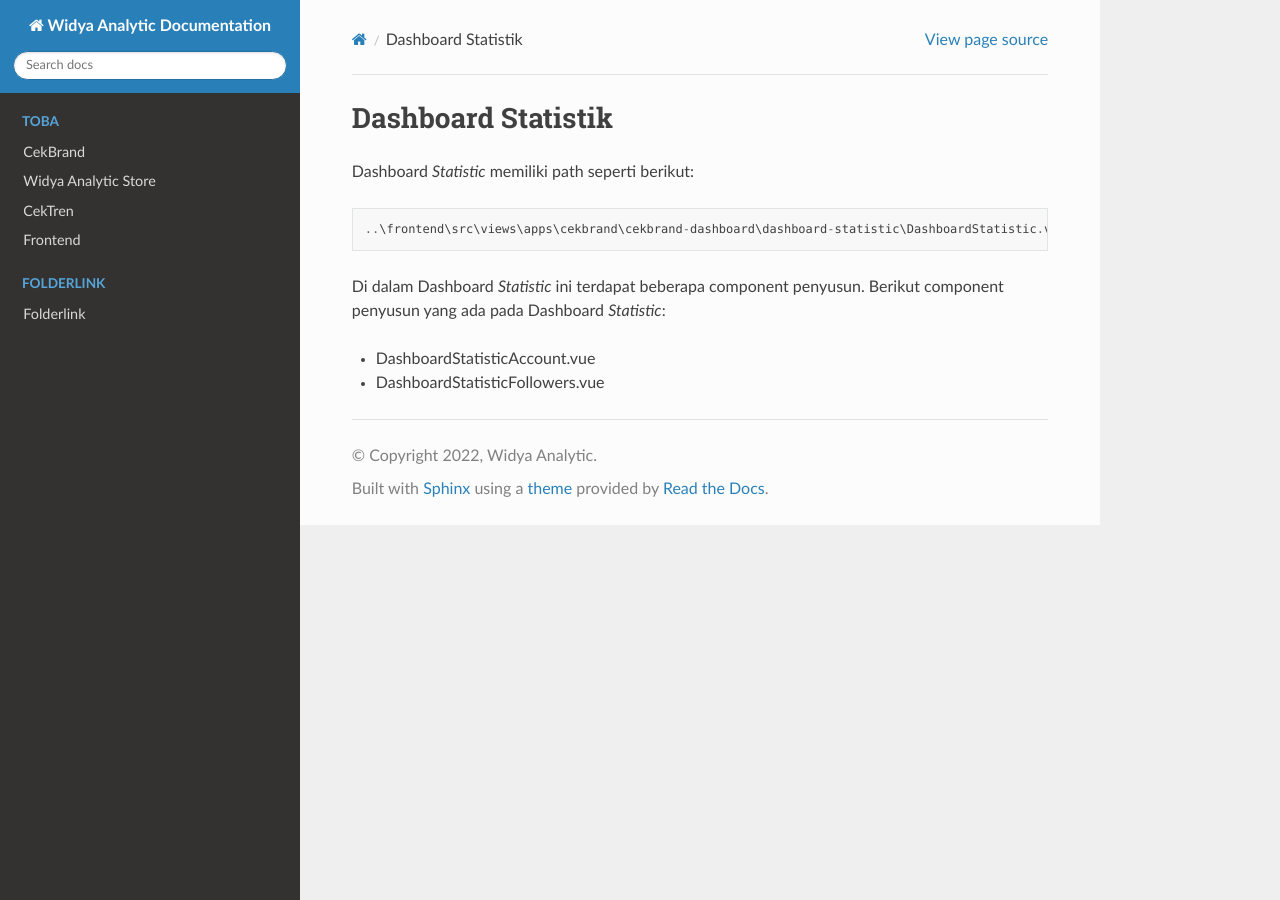
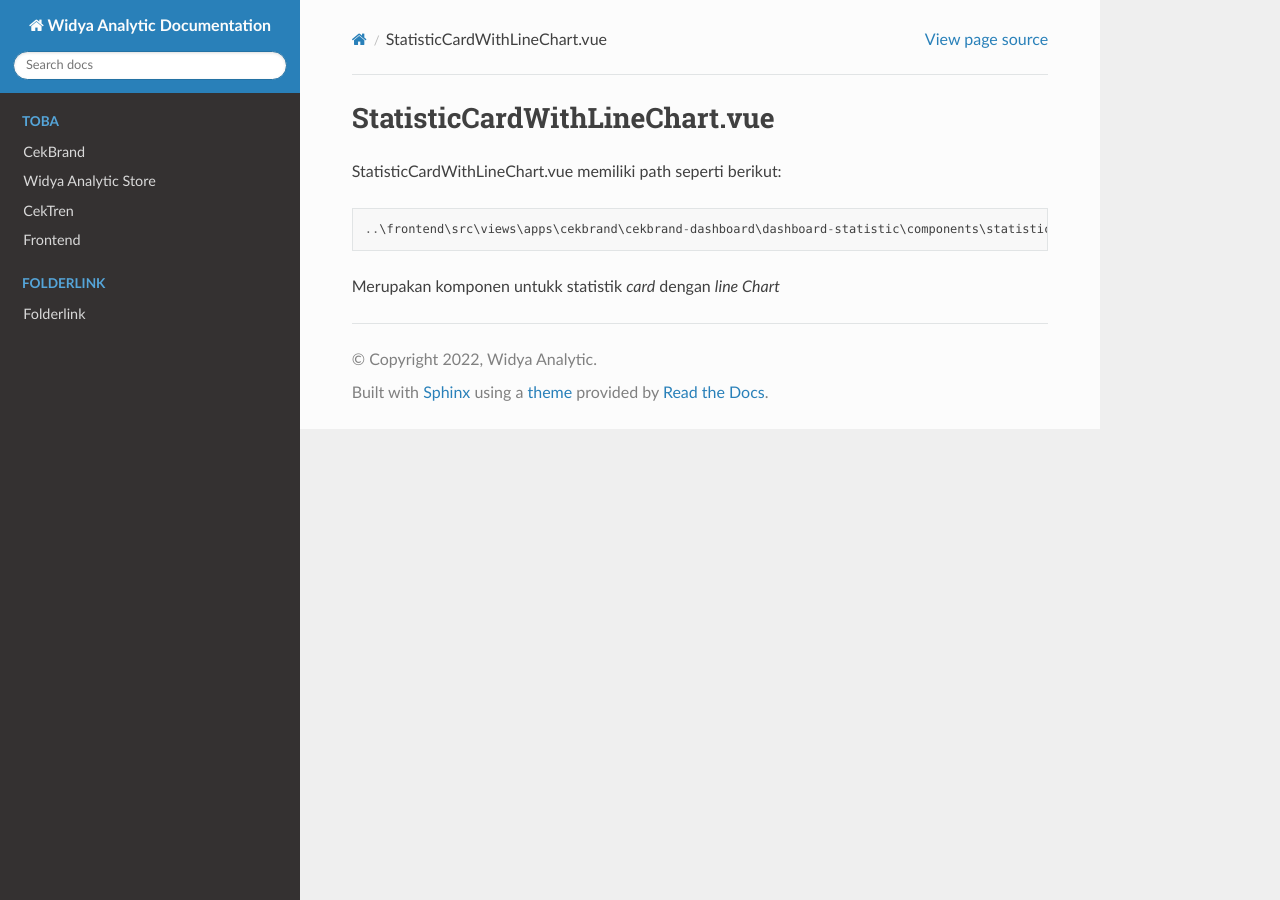
Before and after one commit to syrico/dokumentasi_data_widyaanalytics, a Sphinx documentation site: the page built from docs/source/Toba/frontend/cekbrand/views/apps/cekbrand/cekbrand-dashboard/dashboard-statistic/components/statistics-cards/StatisticCardWithLineChart.md, in a window 1280 px wide. Built offline with Sphinx 7.4.7 and the Read the Docs theme 2.0.0, drawn with Linux system fonts in a browser that asks for light colours; pages that are not in the unit, such as notebooks, are missing from menus.

Commit message:
update FE - Gerrit
update FE - Gerrit

````diff
--- a/docs/source/Toba/frontend/cekbrand/views/apps/cekbrand/cekbrand-dashboard/dashboard-statistic/components/indexstatistics-cards.rst
+++ b/docs/source/Toba/frontend/cekbrand/views/apps/cekbrand/cekbrand-dashboard/dashboard-statistic/components/indexstatistics-cards.rst
@@ -4,5 +4,5 @@
 .. toctree::
   :maxdepth: 6
 
-  statistics-cards/DashboardKompetitor
-  statistics-cards/DashboardKompetitorAccounts
+  statistics-cards/StatisticCardWithLineChart
+  statistics-cards/chartOptions
--- a/docs/source/Toba/frontend/cekbrand/views/apps/cekbrand/cekbrand-dashboard/dashboard-statistic/components/statistics-cards/StatisticCardWithLineChart.md
+++ b/docs/source/Toba/frontend/cekbrand/views/apps/cekbrand/cekbrand-dashboard/dashboard-statistic/components/statistics-cards/StatisticCardWithLineChart.md
@@ -1,12 +1,9 @@
-# Dashboard Statistik
+# StatisticCardWithLineChart.vue
 
-Dashboard _Statistic_ memiliki path seperti berikut:
+StatisticCardWithLineChart.vue memiliki path seperti berikut:
 
 ```
-..\frontend\src\views\apps\cekbrand\cekbrand-dashboard\dashboard-statistic\DashboardStatistic.vue
+..\frontend\src\views\apps\cekbrand\cekbrand-dashboard\dashboard-statistic\components\statistics-cards\StatisticCardWithLineChart.vue
 ```
 
-Di dalam Dashboard _Statistic_ ini terdapat beberapa component penyusun. Berikut component penyusun yang ada pada Dashboard _Statistic_:
-
-- DashboardStatisticAccount.vue
-- DashboardStatisticFollowers.vue
+Merupakan komponen untukk statistik _card_ dengan _line Chart_
````
Also changed, not shown: docs/source/Toba/frontend/cekbrand/views/apps/cekbrand/cekbrand-dashboard/dashboard-statistic/StatisticFollowersGenderAge.md (+3 -1 lines), docs/source/Toba/frontend/cekbrand/views/apps/cekbrand/cekbrand-dashboard/dashboard-statistic/StatisticFollowersLocation.md (+2 -1 lines), docs/source/Toba/frontend/cekbrand/views/apps/cekbrand/cekbrand-dashboard/dashboard-statistic/StatisticFollowersOnline.md (+2 -1 lines).
